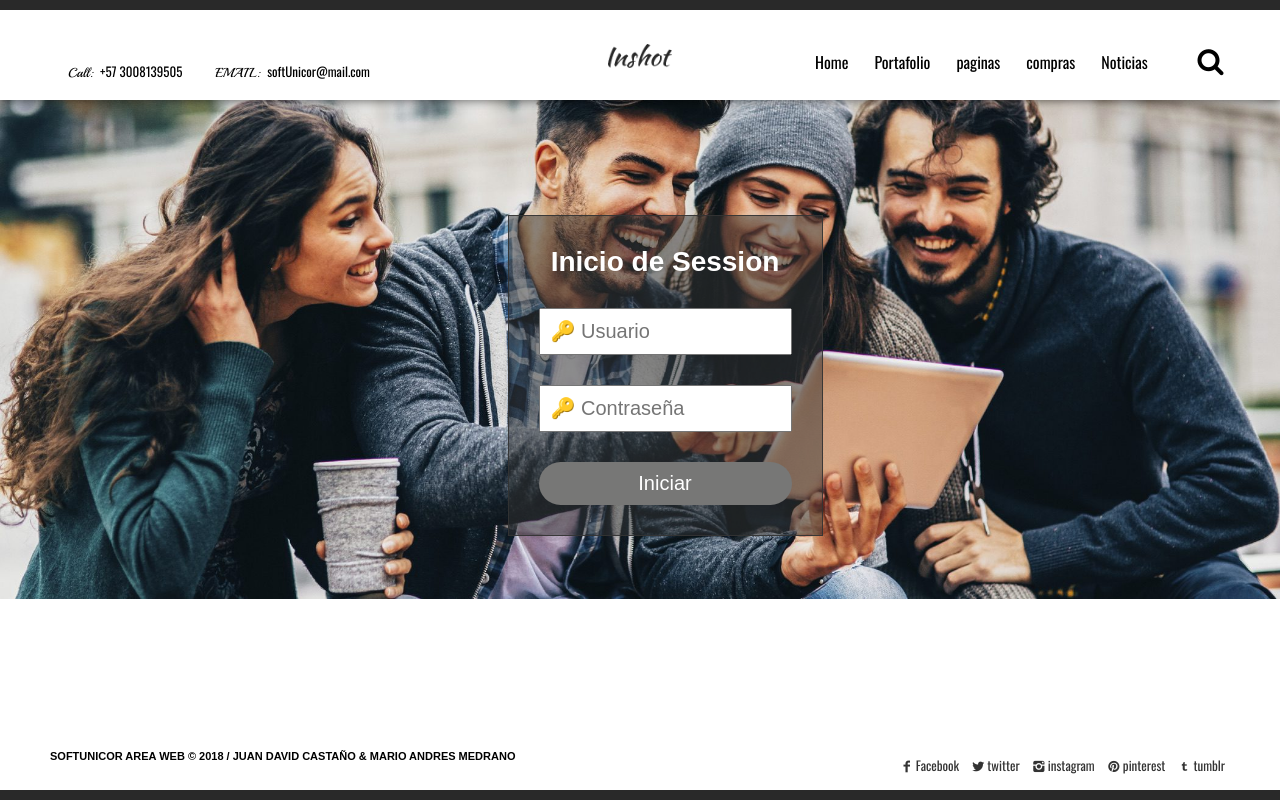
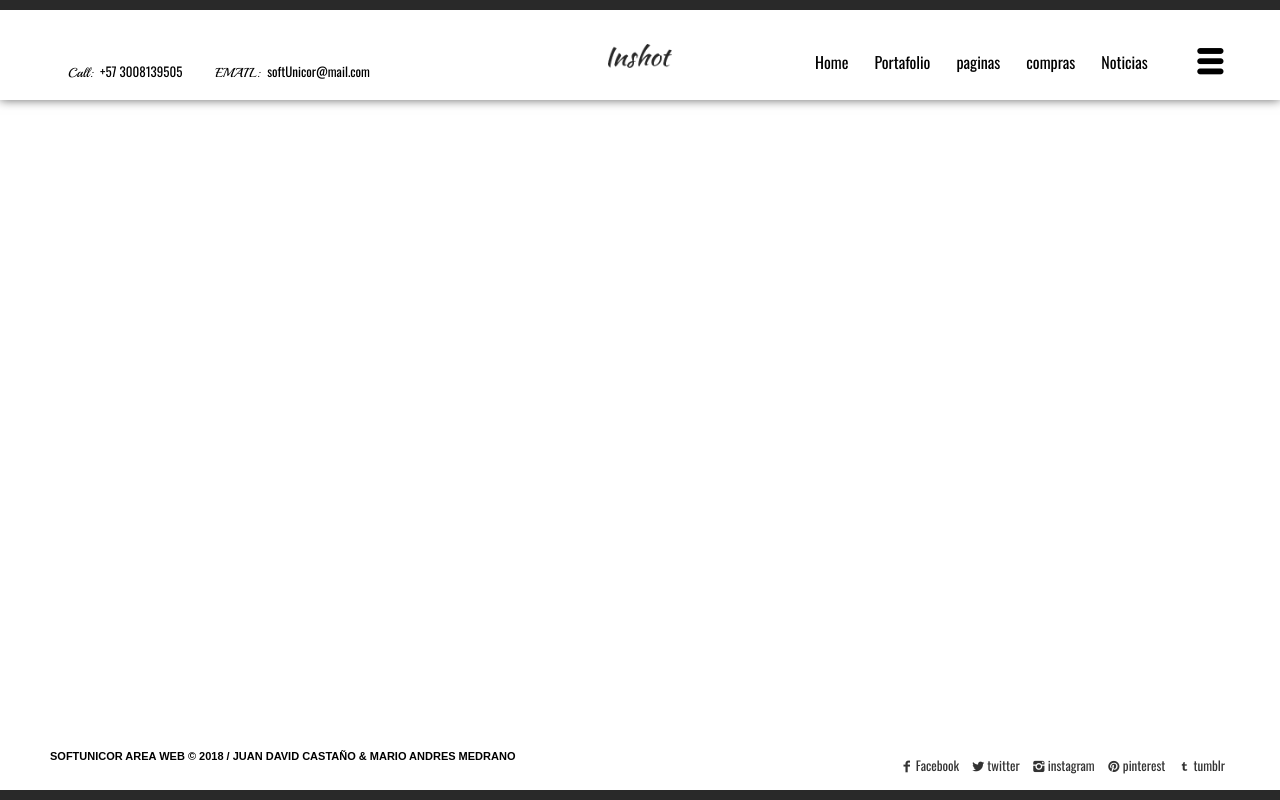
Before and after one commit to JSinning/dise-o-Web, a plain HTML site: page index.html in a window 1280 px wide. Drawn offline with nearby package versions, Linux system fonts and the light colour scheme.

Commit message:
se elimino el section del archivo index

```diff
--- a/index.html
+++ b/index.html
@@ -22,7 +22,7 @@
         </a>
         <div class="buscar-bar">
             <input type="checkbox" id="buscar">
-            <label class="icon-search" for="buscar"></label>
+            <label class="icon-menu" for="buscar"></label>
         </div>
             <nav class="menu">
                 <ul>
@@ -38,14 +38,14 @@
 <!--============================================header end==================================-->
 <!--============================================section=====================================-->
     <section id="banner">
-        <img src="img/1.jpg">
+       <!-- <img src="img/1.jpg">
         <div class="session">
             <form action="auto.do" onsubmit="return validar();" method="POST">
                 <h2>Inicio de Session</h2>
                 <input type="text" id="usuario" name="usuario" placeholder="&#128273; Usuario">
                 <input type="password" id="contraseña" name="password" placeholder="&#128273; Contraseña">
                 <input type="submit" value="Iniciar" class="Iniciar">
-            </form>
+            </form> -->
         </div>
     </section>
 <!--=======================================section end=====================================-->
@@ -67,5 +67,6 @@
     <!--=====================================footer end====================================-->
     <!--Validacion-->
     <script src="js/validacion.js"></script>
+
 </body>
 </html>
```
